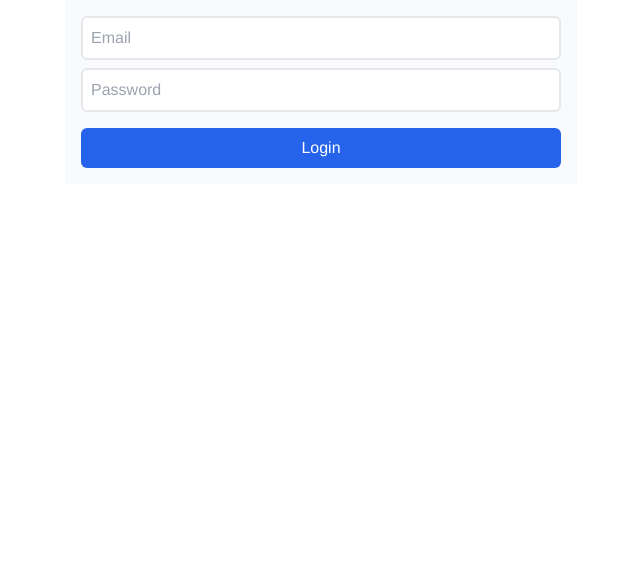
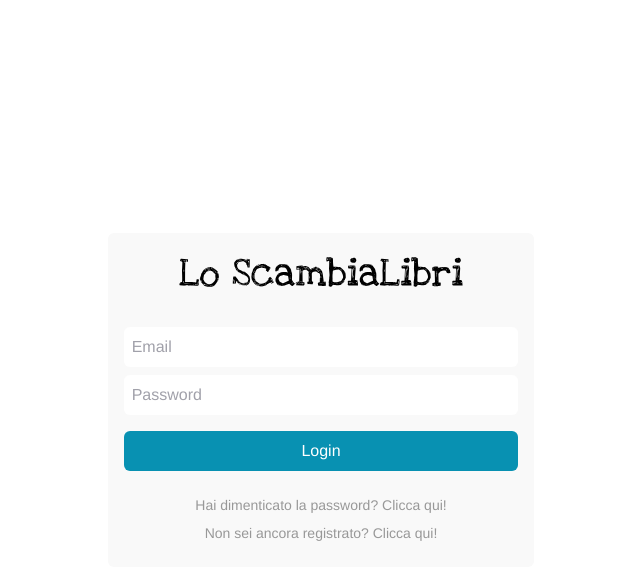
Before and after one commit to GioMaz/scambialibri-frontend, a Vue app: page /login in a window 1280 px wide. Shown: the top 580 px of the page, without its empty margins (319-959 px from the left). Built offline with nearby package versions, Linux system fonts and the light colour scheme.

Commit message:
login css

```diff
--- a/src/components/Navbar.vue
+++ b/src/components/Navbar.vue
@@ -1,13 +1,18 @@
 <template>
   <div class="mx-auto my-6 w-1/2 md:w-1/4">
     <img src="../assets/logo.svg" alt="">
-    <!-- Lo ScambiaLibri -->
   </div>
-  <div class="m-auto">
-    <ul class="grid grid-cols-3">
-      <li class="text-center">Libri da comprare</li>
-      <li class="text-center">Libri da vendere</li>
-      <li class="text-center">Resoconti</li>
+  <div class="">
+    <ul class="flex justify-center">
+      <li class="text-center mx-4 text-lg">
+        <a href="">Libri da comprare</a>
+      </li>
+      <li class="text-center mx-4 text-lg">
+        <a href="">Libri da vendere</a>
+      </li>
+      <li class="text-center mx-4 text-lg">
+        <a href="">Resoconti</a>
+      </li>
     </ul>
   </div>
 </template>
--- a/src/views/Login.vue
+++ b/src/views/Login.vue
@@ -1,10 +1,19 @@
 <template>
-  <div class="m-auto md:w-2/5 bg-gray-50">
-    <form class="flex flex-col" v-on:submit.prevent="login">
-      <input class="p-2 mx-4 mt-4 border-2 rounded-md" v-model="email" placeholder="Email"/>
-      <input class="p-2 mx-4 mt-2 border-2 rounded-md" v-model="password" type="password" placeholder="Password" />
-      <button class="p-2 mx-4 my-4 text-white bg-blue-600 rounded-md">Login</button>
-    </form>
+  <div class="grid place-items-center md:h-screen">
+    <div class="m-auto md:w-1/2 lg:w-1/3 bg-gray-10 rounded-md">
+      <div class="mx-auto my-6 w-1/2 md:w-2/3">
+        <img src="../assets/logo.svg" alt="">
+      </div>
+      <form class="flex flex-col" v-on:submit.prevent="login">
+        <input class="p-2 mx-4 mt-4 border-md rounded-md" v-model="email" placeholder="Email"/>
+        <input class="p-2 mx-4 mt-2 border-md rounded-md" v-model="password" type="password" placeholder="Password" />
+        <button class="p-2 mx-4 my-4 text-white bg-cyan rounded-md">Login</button>
+      </form>
+      <div class="flex flex-col items-center pb-6 text-sm">
+        <a class="text-gray-20 pt-2" href="">Hai dimenticato la password? Clicca qui!</a>
+        <a class="text-gray-20 pt-2" href="">Non sei ancora registrato? Clicca qui!</a>
+      </div>
+    </div>
   </div>
   <Notifications/>
 </template>
--- a/tailwind.config.js
+++ b/tailwind.config.js
@@ -3,6 +3,14 @@ module.exports = {
   darkMode: false, // or 'media' or 'class'
   theme: {
     extend: {},
+    colors: {
+      transparent: 'transparent',
+      current: 'currentColor',
+      'white': '#FFFFFF',
+      'gray-10': '#F9F9F9',
+      'gray-20': '#989898',
+      'cyan': '#0891B2',
+    }
   },
   variants: {
     extend: {},
```
